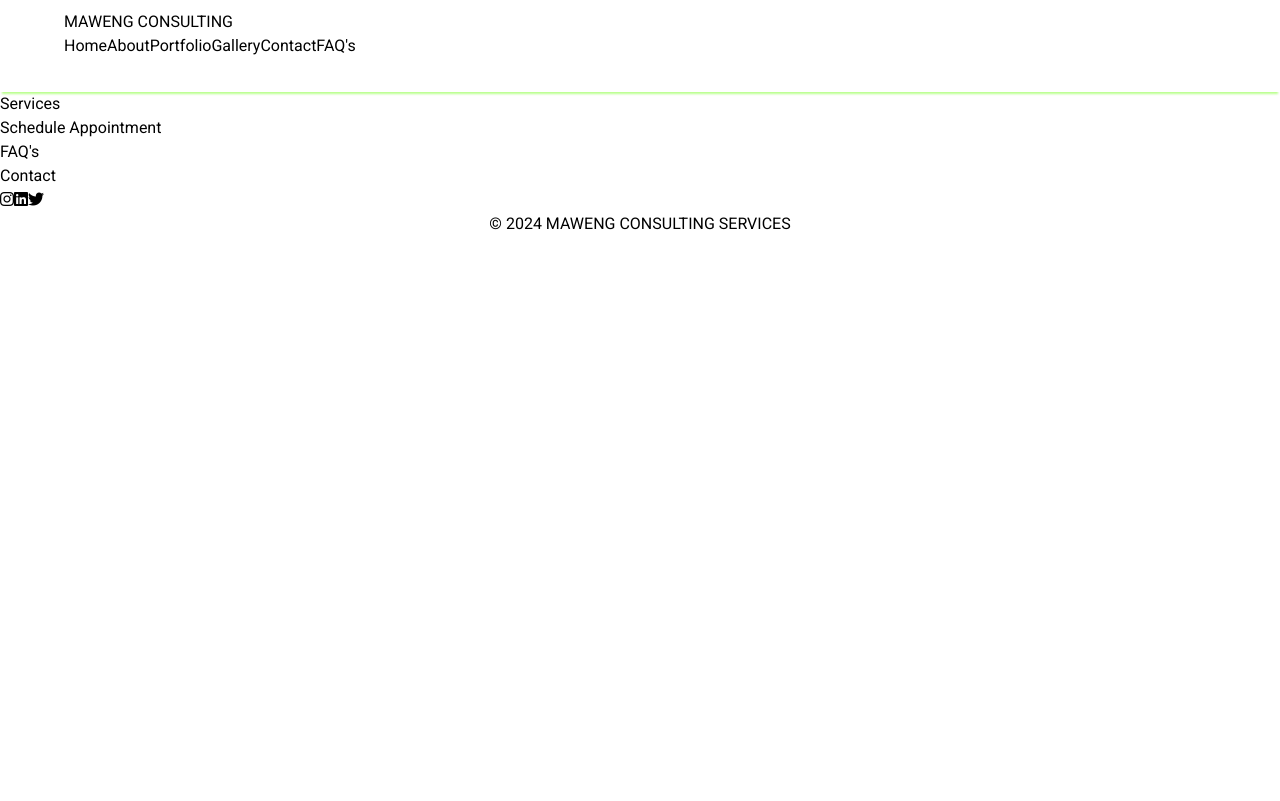
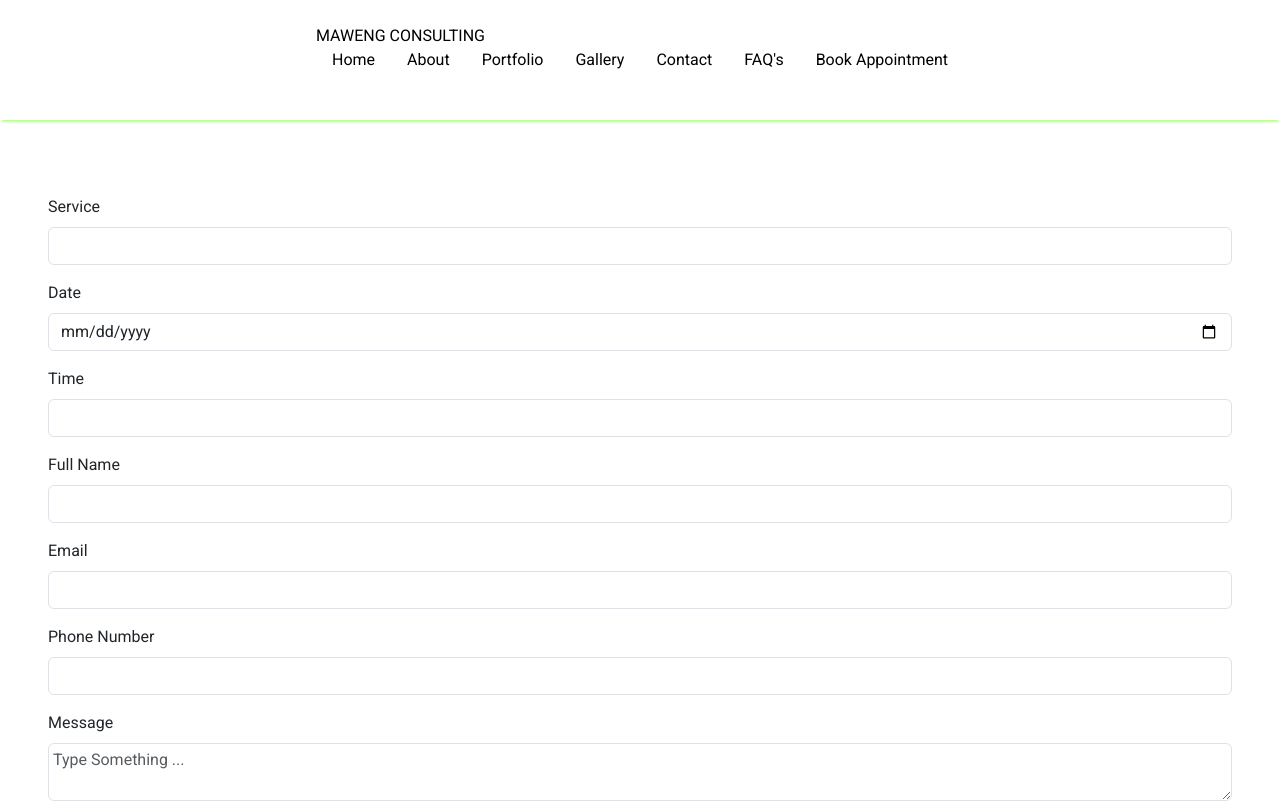
Before and after one commit to kisinja/Maweng-Consulting-Limited, a React (Vite) app: page /book-appointment in a window 1280 px wide. Shown: the top 801 px of the page. Built offline with nearby package versions, Linux system fonts and the light colour scheme.

Commit message:
Added Booking Appointments feature

```diff
--- a/index.html
+++ b/index.html
@@ -5,12 +5,23 @@
     <meta charset="UTF-8" />
     <meta name="viewport" content="width=device-width, initial-scale=1.0" />
     <title>Maweng Consulting Limited</title>
+
+    <!-- Font Awesome Link -->
     <script src="https://kit.fontawesome.com/b052718160.js" crossorigin="anonymous"></script>
+
+    <!-- Bootstrap CDN -->
+    <link href="https://cdn.jsdelivr.net/npm/bootstrap@5.3.3/dist/css/bootstrap.min.css" rel="stylesheet"
+        integrity="sha384-QWTKZyjpPEjISv5WaRU9OFeRpok6YctnYmDr5pNlyT2bRjXh0JMhjY6hW+ALEwIH" crossorigin="anonymous">
 </head>
 
 <body>
     <div id="root"></div>
     <script type="module" src="/src/main.jsx"></script>
+
+    <!-- Bootsrap CDN -->
+    <script src="https://cdn.jsdelivr.net/npm/bootstrap@5.3.3/dist/js/bootstrap.bundle.min.js"
+        integrity="sha384-YvpcrYf0tY3lHB60NNkmXc5s9fDVZLESaAA55NDzOxhy9GkcIdslK1eN7N6jIeHz"
+        crossorigin="anonymous"></script>
 </body>
 
 </html>
--- a/src/App.jsx
+++ b/src/App.jsx
@@ -6,6 +6,7 @@ import Portfolio from "./pages/Portfolio";
 import Gallery from "./pages/Gallery";
 import SingleService from "./pages/SingleService";
 import Footer from "./components/Footer";
+import Booking from "./pages/Booking";
 
 const App = () => {
   return (
@@ -17,6 +18,7 @@ const App = () => {
         <Route path="/portfolio" element={<Portfolio />} />
         <Route path="/gallery" element={<Gallery />} />
         <Route path="/service/:id" element={<SingleService />} />
+        <Route path="/book-appointment" element={<Booking />} />
       </Routes>
       <Footer />
     </BrowserRouter>
--- a/src/components/Footer.jsx
+++ b/src/components/Footer.jsx
@@ -14,7 +14,7 @@ const Footer = () => {
                         </a>
                     </li>
                     <li className="text-gray-100 tracking-wider">
-                        <a href="" className="text-gray-500 hover:text-white">
+                        <a href="/book-appointment" className="text-gray-500 hover:text-white">
                             Schedule Appointment
                         </a>
                     </li>
--- a/src/components/GetInTouch.jsx
+++ b/src/components/GetInTouch.jsx
@@ -6,8 +6,8 @@ const GetInTouch = () => {
             <h1 className="text-white text-5xl font-bold tracking-wider">Let{"'"}s talk</h1>
             <p className="text-white text-xl tracking-wider">We would love to here from you!</p>
             <div>
-                <Link to="/contact">
-                    <button className="bg-transparent text-white text-md font-bold border-2 py-3 px-8 border-white">GET IN TOUCH</button>
+                <Link to="/book-appointment">
+                    <button className="bg-transparent text-white text-md font-bold border-2 py-3 px-8 border-white">Book Appointment</button>
                 </Link>
             </div>
         </div>
--- /dev/null
+++ b/src/components/Loader.jsx
@@ -0,0 +1,8 @@
+
+const Loader = () => {
+    return (
+        <div className='loader'></div>
+    )
+}
+
+export default Loader
--- a/src/components/NavBar.jsx
+++ b/src/components/NavBar.jsx
@@ -28,6 +28,7 @@ const Navbar = () => {
                         <NavLink to="/gallery">Gallery</NavLink>
                         <NavLink to="/contact">Contact</NavLink>
                         <NavLink to="#faq">FAQ{"'"}s</NavLink>
+                        <NavLink to="/book-appointment">Book Appointment</NavLink>
                     </div>
                     <div className="md:hidden flex items-center">
                         <button
@@ -67,6 +68,7 @@ const Navbar = () => {
                         <MobileNavLink to="/portfolio">Portfolio</MobileNavLink>
                         <MobileNavLink to="/gallery">Gallery</MobileNavLink>
                         <MobileNavLink to="/contact">Contact</MobileNavLink>
+                        <MobileNavLink to="/book-appointment">Book Appointment</MobileNavLink>
                         <MobileNavLink to="/faq">FAQ{"'"}s</MobileNavLink>
                     </div>
                 )}
--- a/src/index.css
+++ b/src/index.css
@@ -146,3 +146,27 @@ nav {
   cursor: pointer;
   background: linear-gradient(#62ff00, rgba(0, 0, 0, 0.5));
 }
+
+/* HTML: <div class="loader"></div> */
+.loader {
+  display: inline-grid;
+  width: 80px;
+  aspect-ratio: 2;
+  overflow: hidden;
+  border-image: 1 0/0 0 8px/0 0 8px repeating-linear-gradient(90deg, #fff 0 26%, #67ff00 0 52%);
+}
+
+.loader:before {
+  content: "";
+  margin: 0 25%;
+  border-radius: 50%;
+  background: repeating-conic-gradient(#fff 0 60deg, #62ff00 0 120deg);
+  transform: translate(-154%, 0) rotate(0turn);
+  animation: l4 3s linear infinite;
+}
+
+@keyframes l4 {
+  to {
+    transform: translate(160%, 0) rotate(1turn)
+  }
+}
--- /dev/null
+++ b/src/pages/Booking.jsx
@@ -0,0 +1,115 @@
+import { useState } from "react";
+import Loader from "../components/Loader";
+
+const Booking = () => {
+
+    const [loading, setLoading] = useState(false);
+
+    const BASE_URL = "http://localhost:7000";
+
+    const [formData, setFormData] = useState({
+        service: "",
+        date: "",
+        time: "",
+        fullName: "",
+        email: "",
+        phone: "",
+        message: ""
+    });
+
+    const handleChange = (e) => {
+        setFormData(
+            {
+                ...formData,
+                [e.target.name]: e.target.value
+            }
+        );
+    };
+
+    const handleSubmit = async (e) => {
+        e.preventDefault();
+        setLoading(true);
+        try {
+            const res = await fetch(`${BASE_URL}/book-appointment`, {
+                method: 'POST',
+                headers: {
+                    'Content-Type': 'application/json'
+                },
+                body: JSON.stringify(formData)
+            });
+            setLoading(false);
+            const data = await res.json();
+            console.log(data);
+        } catch (error) {
+            console.log(error.message);
+        }
+    };
+
+    return (
+        <section className="py-[60px] px-[5%]">
+            <div className="p-4 bg-[#62ff00]">
+                <center>
+                    <h1 className="text-white text-3xl md:text-4xl font-bold mb-3">Book an Appointment</h1>
+                </center>
+                <form className="rounded-lg bg-white px-4 py-3" onSubmit={handleSubmit}>
+                    <div className="mb-3">
+                        <label htmlFor="exampleInputEmail1" className="form-label">Service</label>
+                        <input type="text" name="service" className="form-control text-gray-800"
+                            onChange={handleChange}
+                        />
+                    </div>
+                    <div className="mb-3">
+                        <label htmlFor="exampleInputEmail1" className="form-label">Date</label>
+                        <input type="date" className="form-control" id="exampleInputEmail1" aria-describedby="emailHelp"
+                            onChange={handleChange}
+                            name="date"
+                        />
+                    </div>
+                    <div className="mb-3">
+                        <label htmlFor="exampleInputEmail1" className="form-label">Time</label>
+                        <input type="text" className="form-control" id="exampleInputEmail1" aria-describedby="emailHelp"
+                            onChange={handleChange}
+                            name="time"
+                        />
+                    </div>
+                    <div className="mb-3">
+                        <label htmlFor="exampleInputEmail1" className="form-label">Full Name</label>
+                        <input type="text" className="form-control"
+                            name="fullName"
+                            onChange={handleChange}
+                        />
+                    </div>
+                    <div className="mb-3">
+                        <label htmlFor="exampleInputEmail1" className="form-label">Email</label>
+                        <input type="email" className="form-control" id="exampleInputEmail1" aria-describedby="emailHelp"
+                            name="email"
+                            onChange={handleChange}
+                        />
+                    </div>
+                    <div className="mb-3">
+                        <label htmlFor="exampleInputEmail1" className="form-label">Phone Number</label>
+                        <input type="phone" className="form-control" id="exampleInputEmail1" aria-describedby="emailHelp"
+                            name="phone"
+                            onChange={handleChange}
+                        />
+                    </div>
+                    <div className="mb-3">
+                        <label htmlFor="exampleInputEmail1" className="form-label">Message</label>
+                        <textarea name="message" id="" className="resize-none w-full h-[200px] p-1 border rounded-lg outline-none form-control" placeholder="Type Something ..." onChange={handleChange}></textarea>
+                    </div>
+
+
+                    <div className="text-center">
+                        {loading ? <Loader /> : (
+                            <button type="submit" className="btn bg-black hover:bg-white hover:text-black hover:border-2 hover:border-[#62ff00] py-2 px-6 rounded-lg text-white">
+                                Book Appointment
+                            </button>
+                        )}
+                    </div>
+                </form>
+            </div>
+        </section>
+    );
+};
+
+export default Booking
```
